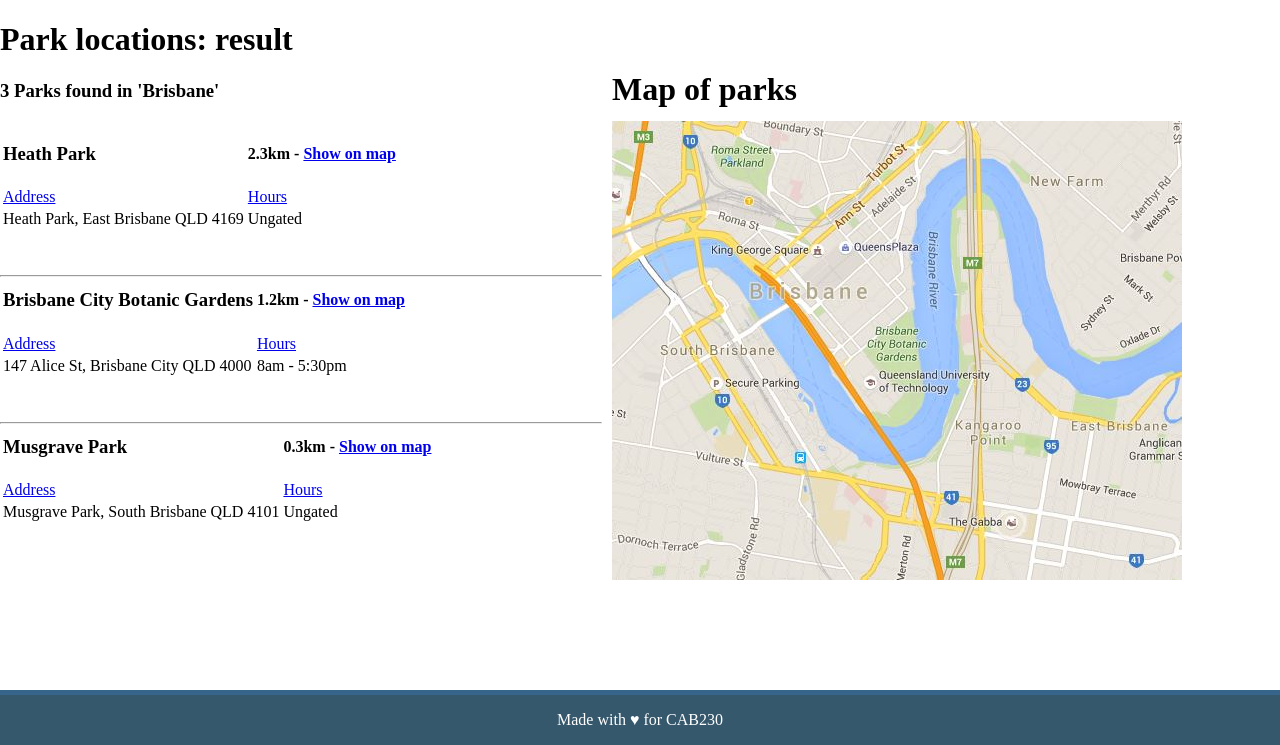
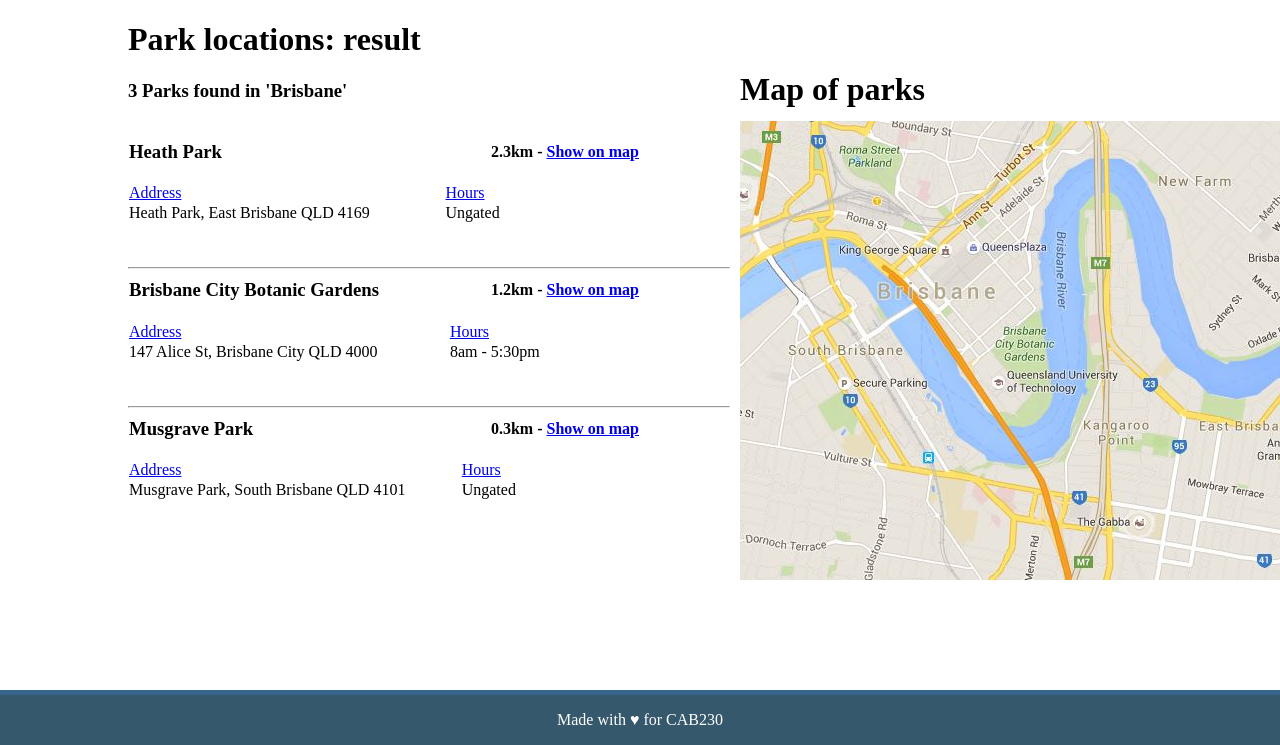
Before and after one commit to trjstewart/qut-cab230, a PHP site: page /results.html in a window 1280 px wide. Shown: the part 55-800 px from the top of the page. Run offline with PHP 8.4, Linux system fonts and the light colour scheme; some libraries are stand-ins or nearby versions.

Commit message:
yeah I missed one...

```diff
--- a/Assignment/css/vanilla.css
+++ b/Assignment/css/vanilla.css
@@ -16,7 +16,6 @@ body {
 header {
   font-size: 24px;
   background: #009ACD;
-  width: 100%;
   height: 50px;
   line-height: 50px;
   vertical-align: middle;
@@ -44,3 +43,14 @@ footer {
   background-color: #35586C;
   border-top: thick solid #36648B;
 }
+
+/* results page */
+.results {
+  width: 1024px;
+  margin:auto;
+}
+
+table {
+  border-collapse: collapse;
+  width: 512px;
+}
```
